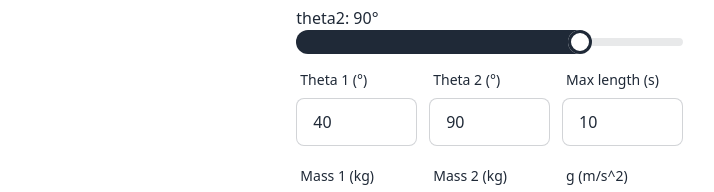
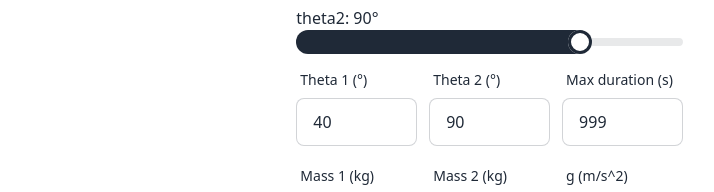
Before and after one commit to Geometryse/double-pendulum-web, a SvelteKit app: page / in a window 1280 px wide. Shown: the part 229-421 px from the top of the page, without its empty margins (557-1271 px from the left). Built offline with nearby package versions, Linux system fonts and the light colour scheme.

Commit message:
Better max duration naming and default value

```diff
--- a/src/routes/+page.svelte
+++ b/src/routes/+page.svelte
@@ -5,7 +5,7 @@
 	 * Parameters
 	 */
 
-	let stopTime: number = $state(10);
+	let stopTime: number = $state(999);
 	let defaultTheta1 = $state(40);
 	let defaultTheta2 = $state(90);
 
@@ -176,7 +176,7 @@
 		<div class="gap-3 grid grid-cols-3">
 			<Input bind:value={defaultTheta1}>Theta 1 (°)</Input>
 			<Input bind:value={defaultTheta2}>Theta 2 (°)</Input>
-			<Input bind:value={stopTime}>Max length (s)</Input>
+			<Input bind:value={stopTime}>Max duration (s)</Input>
 
 			<Input bind:value={m1}>Mass 1 (kg)</Input>
 			<Input bind:value={m2}>Mass 2 (kg)</Input>
```
